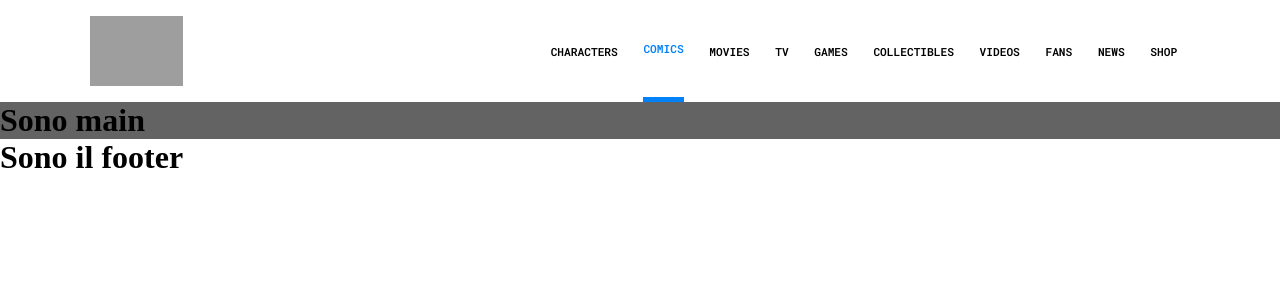
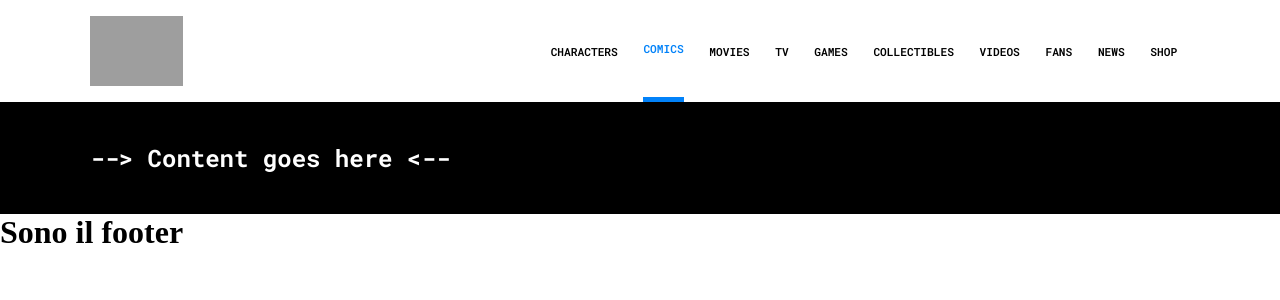
Before and after one commit to Marco-Vigilio/vite-comics, a Vue app: page / in a window 1280 px wide. Shown: the top 300 px of the page. Built offline with nearby package versions, Linux system fonts and the light colour scheme; grey boxes are pictures that could not be loaded.

Commit message:
implementazione Main

```diff
--- a/src/components/AppMain.vue
+++ b/src/components/AppMain.vue
@@ -1,6 +1,8 @@
 <template>
     <main>
-        <h1>Sono main</h1>
+        <section>
+            <h1> --&gt; Content goes here &lt;-- </h1>
+        </section>
     </main>
 </template>
 <script>
@@ -8,8 +10,18 @@ export default {
     name: 'AppMain',
 }
 </script>
-<style lang="scss">
+<style lang="scss" scoped>
+@use '../styles/partials/mixins' as *;
+@use '../styles/partials/variables' as *;
+
 main {
-    background-color: rgb(99, 99, 99);
+    color: $primary_color;
+    background-color: $black_color;
+    font-family: $font;
+}
+
+section {
+    @include contain;
+    @include distance_section;
 }
 </style>
--- a/src/styles/partials/_mixins.scss
+++ b/src/styles/partials/_mixins.scss
@@ -19,8 +19,7 @@
 }
 
 @mixin distance_section {
-    padding: 1rem 0;
-    margin: 2;
+    padding: 2.5rem 0;
 }
 
 @mixin navbar_font_characters {
```
